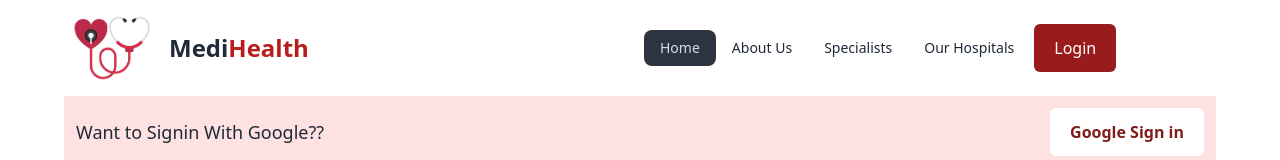
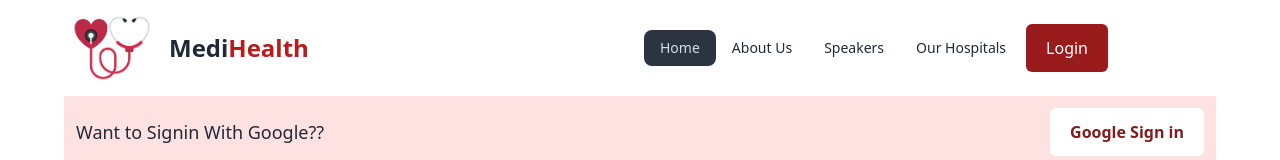
Before and after one commit to mkrafiyah/medi-health, a React (Vite) app: page / in a window 1280 px wide. Shown: the top 160 px of the page. Built offline with nearby package versions, Linux system fonts and the light colour scheme; no server answers.

Commit message:
answers are given and readme file added

```diff
--- a/src/Pages/Navbar/Navbar.jsx
+++ b/src/Pages/Navbar/Navbar.jsx
@@ -30,7 +30,7 @@ const Navbar = () => {
     const navLinks = <>
         <li><NavLink to='/'>Home</NavLink></li>
         <li><NavLink to='/about'>About Us</NavLink></li>
-        <li><NavLink to='/specialists'>Specialists</NavLink></li>
+        <li><NavLink to='/specialists'>Speakers</NavLink></li>
         <li><NavLink to='/hospitals'>Our Hospitals</NavLink></li>
 
     </>
```
Also changed, not shown: 2 other files (tests, documents, lock files or other folders).
